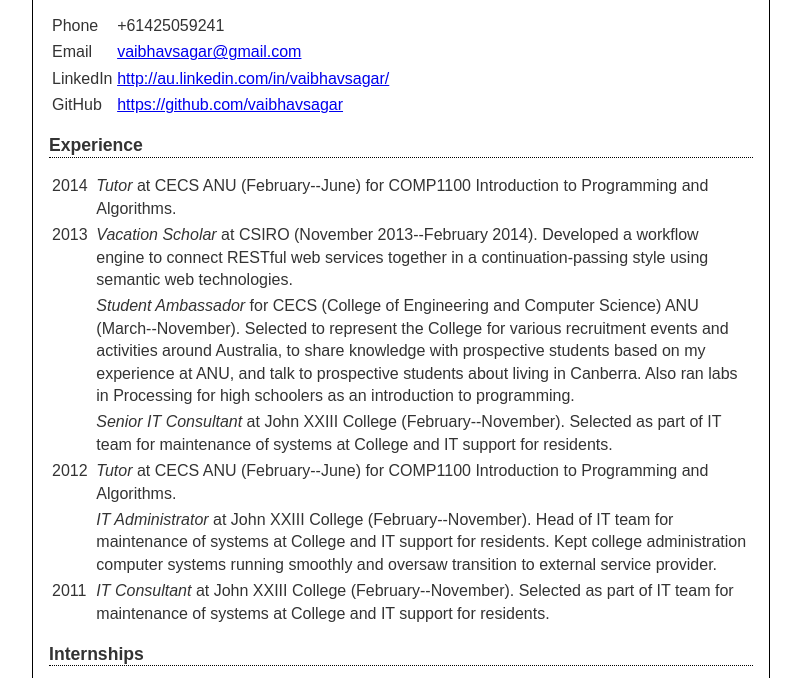
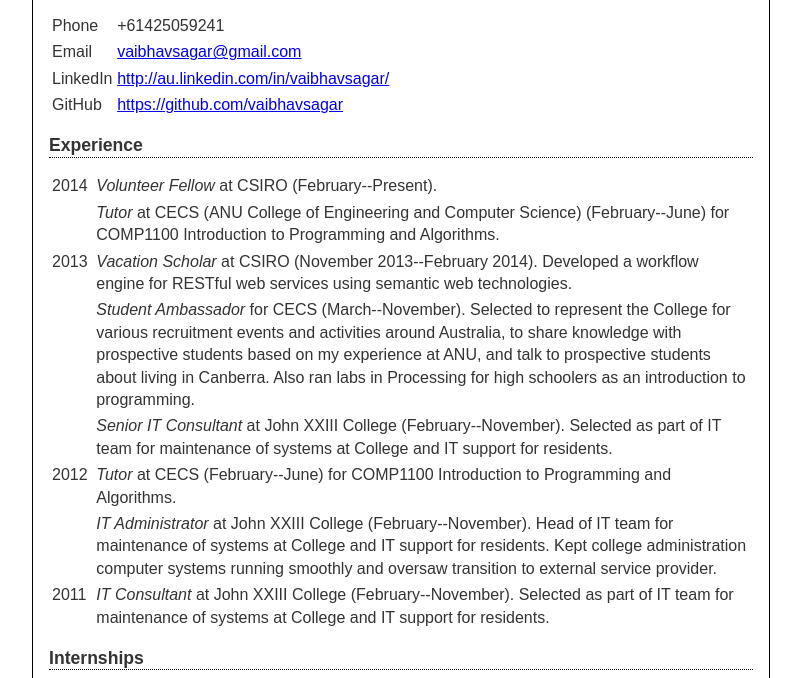
Before and after one commit to vaibhavsagar/resume, a plain HTML site: page index.html in a window 1280 px wide. Shown: the part 104-782 px from the top of the page, without its empty margins (239-1040 px from the left). Drawn offline with Linux system fonts and the light colour scheme.

Commit message:
Added volunteer fellow position and reorganised.

```diff
--- a/index.html
+++ b/index.html
@@ -127,29 +127,33 @@ document.write('<a h'+'ref'+'="ma'+'ilto'+':'+e+'">'+e+'<\/'+'a'+'>');
 <tbody>
 <tr class="odd">
 <td align="left">2014</td>
-<td align="left"><em>Tutor</em> at CECS ANU (February--June) for COMP1100 Introduction to Programming and Algorithms.</td>
+<td align="left"><em>Volunteer Fellow</em> at CSIRO (February--Present).</td>
 </tr>
 <tr class="even">
+<td align="left"></td>
+<td align="left"><em>Tutor</em> at CECS (ANU College of Engineering and Computer Science) (February--June) for COMP1100 Introduction to Programming and Algorithms.</td>
+</tr>
+<tr class="odd">
 <td align="left">2013</td>
-<td align="left"><em>Vacation Scholar</em> at CSIRO (November 2013--February 2014). Developed a workflow engine to connect RESTful web services together in a continuation-passing style using semantic web technologies.</td>
+<td align="left"><em>Vacation Scholar</em> at CSIRO (November 2013--February 2014). Developed a workflow engine for RESTful web services using semantic web technologies.</td>
+</tr>
+<tr class="even">
+<td align="left"></td>
+<td align="left"><em>Student Ambassador</em> for CECS (March--November). Selected to represent the College for various recruitment events and activities around Australia, to share knowledge with prospective students based on my experience at ANU, and talk to prospective students about living in Canberra. Also ran labs in Processing for high schoolers as an introduction to programming.</td>
 </tr>
 <tr class="odd">
 <td align="left"></td>
-<td align="left"><em>Student Ambassador</em> for CECS (College of Engineering and Computer Science) ANU (March--November). Selected to represent the College for various recruitment events and activities around Australia, to share knowledge with prospective students based on my experience at ANU, and talk to prospective students about living in Canberra. Also ran labs in Processing for high schoolers as an introduction to programming.</td>
+<td align="left"><em>Senior IT Consultant</em> at John XXIII College (February--November). Selected as part of IT team for maintenance of systems at College and IT support for residents.</td>
 </tr>
 <tr class="even">
-<td align="left"></td>
-<td align="left"><em>Senior IT Consultant</em> at John XXIII College (February--November). Selected as part of IT team for maintenance of systems at College and IT support for residents.</td>
+<td align="left">2012</td>
+<td align="left"><em>Tutor</em> at CECS (February--June) for COMP1100 Introduction to Programming and Algorithms.</td>
 </tr>
 <tr class="odd">
-<td align="left">2012</td>
-<td align="left"><em>Tutor</em> at CECS ANU (February--June) for COMP1100 Introduction to Programming and Algorithms.</td>
-</tr>
-<tr class="even">
 <td align="left"></td>
 <td align="left"><em>IT Administrator</em> at John XXIII College (February--November). Head of IT team for maintenance of systems at College and IT support for residents. Kept college administration computer systems running smoothly and oversaw transition to external service provider.</td>
 </tr>
-<tr class="odd">
+<tr class="even">
 <td align="left">2011</td>
 <td align="left"><em>IT Consultant</em> at John XXIII College (February--November). Selected as part of IT team for maintenance of systems at College and IT support for residents.</td>
 </tr>
@@ -174,6 +178,7 @@ document.write('<a h'+'ref'+'="ma'+'ilto'+':'+e+'">'+e+'<\/'+'a'+'>');
 </tr>
 </tbody>
 </table>
+<p></p>
 <h2 id="positions">Positions</h2>
 <table>
 <col width="6%" />
```
Also changed, not shown: 2 other files.
